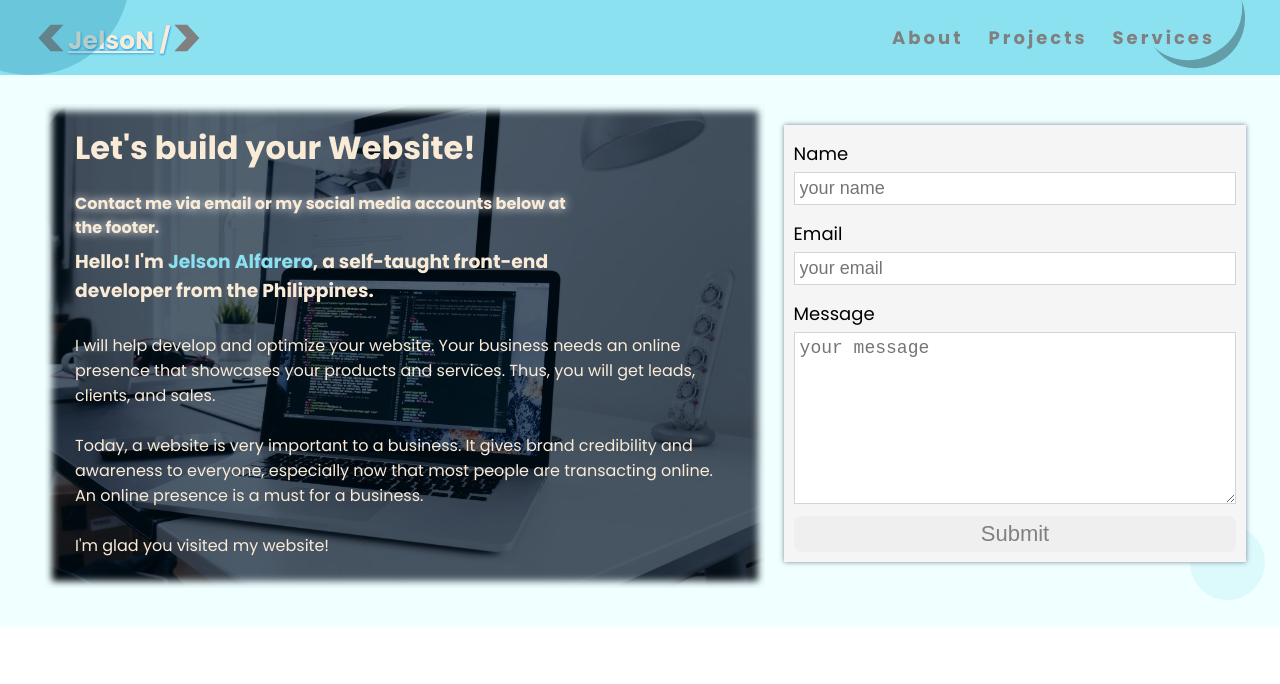
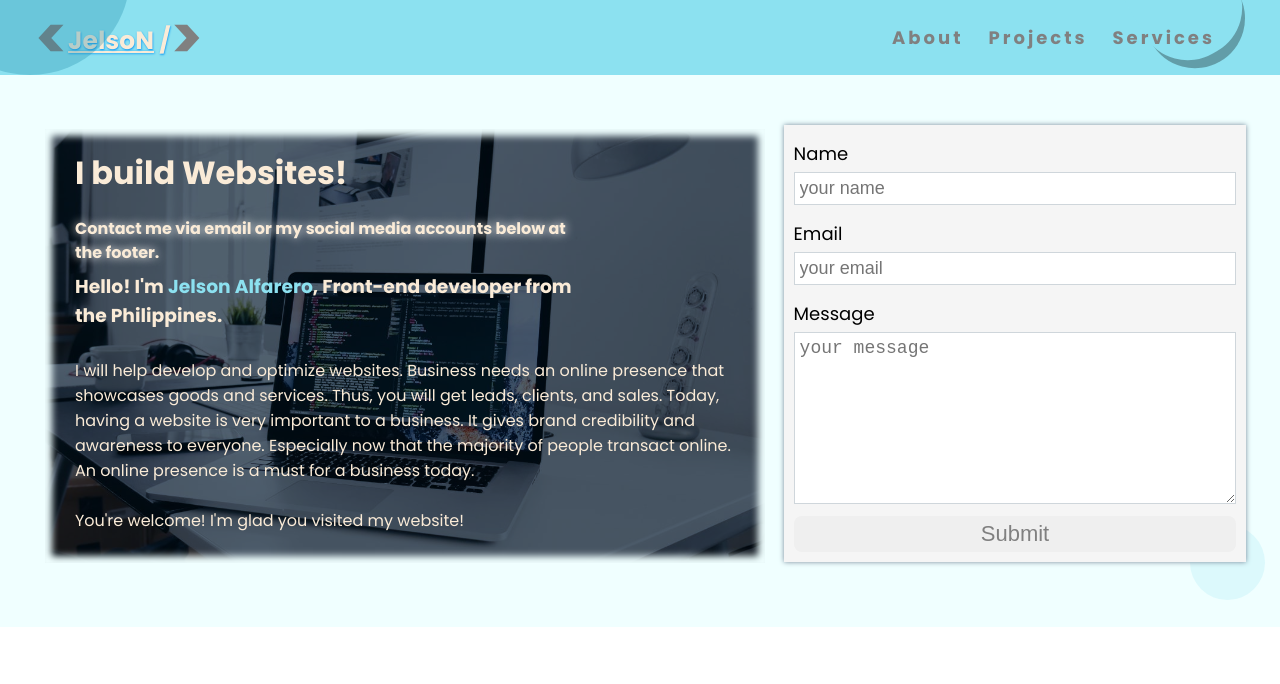
Before and after one commit to heyjelson/jelsondigitalandingpage, a plain HTML site: page index.html in a window 1280 px wide. Shown: the top 684 px of the page. Drawn offline with nearby package versions, Linux system fonts and the light colour scheme.

Commit message:
Update index.html

```diff
--- a/index.html
+++ b/index.html
@@ -40,18 +40,18 @@
     <main class="main">
         <div class="main-container">
             <div class="text-container">
-                <h1>Let's build your Website!</h1>
+                <h1>I build Websites!</h1>
                 <h4>Contact me via email or my social media accounts below at the footer.</h4>
 
-                <h3>Hello! I'm <strong style="color: #8ce1f0">Jelson Alfarero</strong>, a self-taught front-end
+                <h3>Hello! I'm <strong style="color: #8ce1f0">Jelson Alfarero</strong>, Front-end
                     developer from the Philippines. <br>
                 </h3>
-                <p>I will help develop and optimize your website. Your business needs an online presence that showcases
-                    your products and services. Thus, you will get leads, clients, and sales. <br><br>
-                    Today, a website is very important to a business. It gives brand credibility and awareness to everyone,
-                    especially now that most people are transacting online. <br>
-                    An online presence is a must for a business. <br><br>
-                    I'm glad you visited my website!
+                <p>I will help develop and optimize websites. Business needs an online presence that showcases
+                   goods and services. Thus, you will get leads, clients, and sales.
+                   Today, having a website is very important to a business. It gives brand credibility and awareness to everyone.
+                   Especially now that the majority of people transact online.
+                   An online presence is a must for a business today.<br><br>
+                   You're welcome! I'm glad you visited my website!
                 </p>
             </div>
             <div class="contact-container">
```
